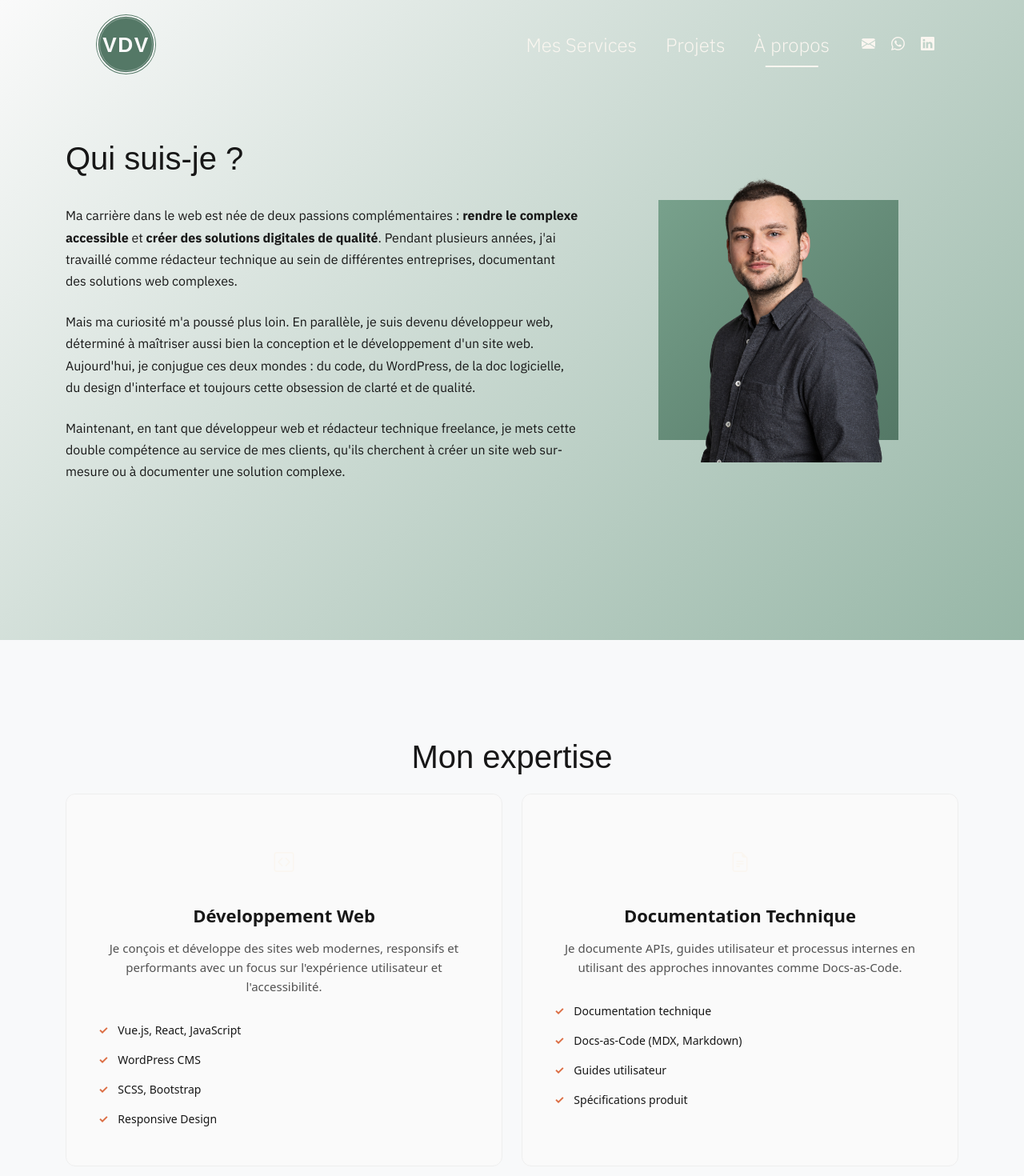
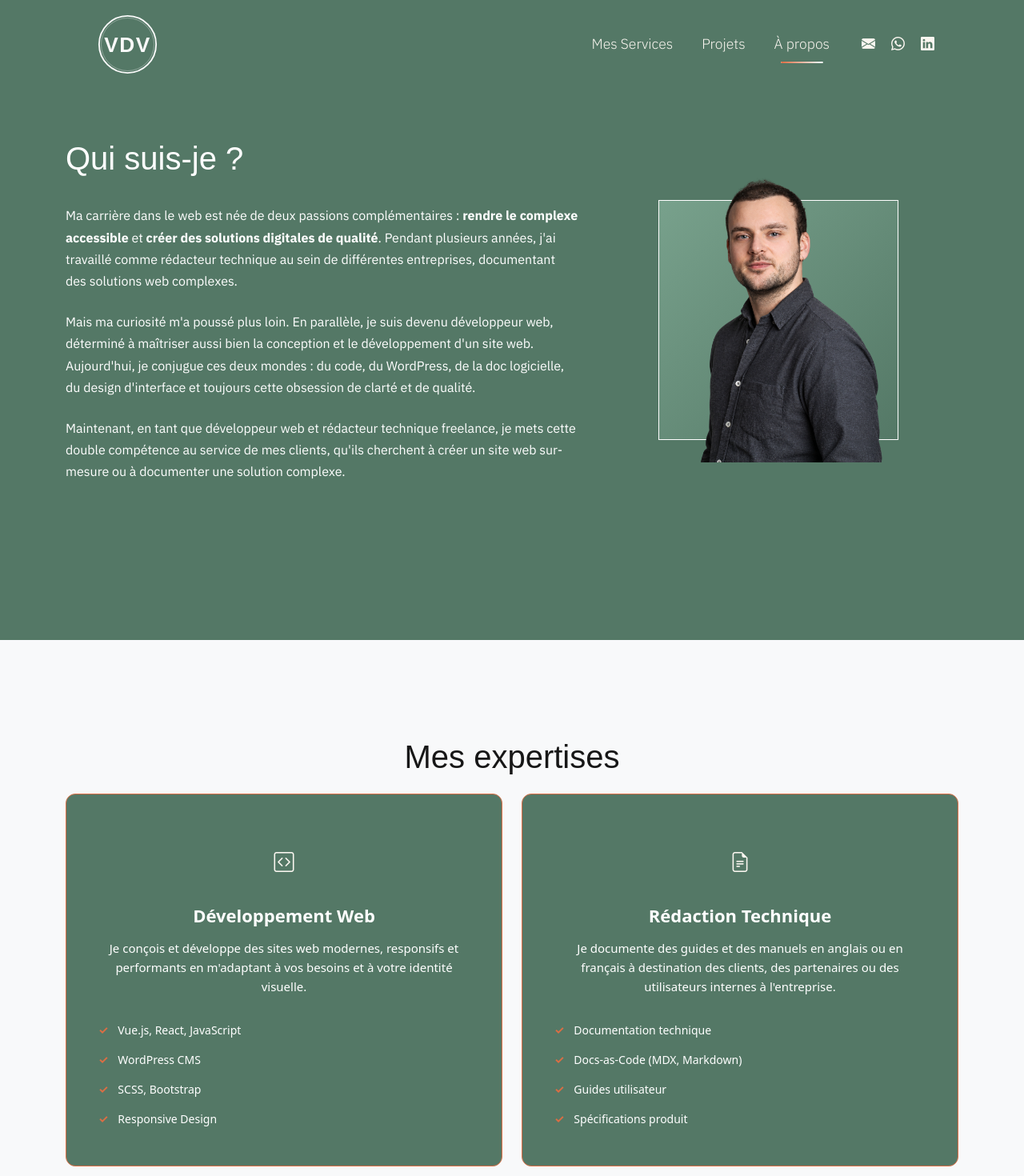
Before and after one commit to VictorDvs/Portfolio, a Vue app: page /about in a window 1280 px wide. Shown: the top 1470 px of the page at 80% size. Built offline with nearby package versions, Linux system fonts and the light colour scheme; a web font is replaced by a local one.

Commit message:
change header hover and about

```diff
--- a/src/assets/styles/_about.scss
+++ b/src/assets/styles/_about.scss
@@ -14,52 +14,11 @@ $color-text-light: $color-neutral-600;
 $py-spacing: 80px; // 5rem
 $py-spacing-lg: 120px; // 7.5rem
 
-// ===== SECTION 1: HERO =====
-.hero {
-  background: linear-gradient(135deg, $color-neutral-50 0%, $color-bg-light 100%);
-  position: relative;
-  overflow: hidden;
-
-  &::before {
-    content: '';
-    position: absolute;
-    top: 0;
-    right: 0;
-    width: 400px;
-    height: 400px;
-    background: radial-gradient(circle, rgba($color-primary, 0.1) 0%, transparent 70%);
-    border-radius: 50%;
-    pointer-events: none;
-  }
-}
-
-.hero-content {
-  position: relative;
-  z-index: 1;
-  padding: 2rem;
-}
-
-.hero-title {
-  font-size: clamp(2.5rem, 5vw, 4rem);
-  font-weight: 700;
-  line-height: 1.2;
-  color: $color-text-body;
-  margin-bottom: 1.5rem;
-  letter-spacing: -0.5px;
-}
-
-.hero-subtitle {
-  font-size: clamp(1.25rem, 3vw, 1.5rem);
-  color: $color-text-light;
-  line-height: 1.6;
-  max-width: 600px;
-  margin: 0 auto;
-}
 
 // ===== SECTION 2: BIO =====
 .bio-section {
   padding: $py-spacing-lg 0;
-  background: linear-gradient(135deg, $color-neutral-50 0%, lighten($color-primary, 25%) 100%);
+  background: rgb(84, 120, 102);
   min-height: 100vh;
   @include displayFlex;
 }
@@ -68,7 +27,7 @@ $py-spacing-lg: 120px; // 7.5rem
   h2 {
     font-family: var(--heading-font-family);
     font-weight: 500;
-    color: $color-text-body;
+    color: #fff;
     margin-bottom: 2rem;
     line-height: 1.3;
   }
@@ -77,7 +36,7 @@ $py-spacing-lg: 120px; // 7.5rem
 .bio-text {
   font-family: var(--body-font-family);
   line-height: 1.7;
-  color: $color-text-body;
+  color: #fff;
   margin-bottom: 1.5rem;
 
   a {
@@ -103,14 +62,11 @@ $py-spacing-lg: 120px; // 7.5rem
 .profile-circle {
   width: 100%;
   height: 100%;
-  // border-radius: 50%;
-  // background: linear-gradient(135deg, lighten($color-primary, 15%) 0%, $color-primary 100%);
   display: flex;
   align-items: center;
   justify-content: center;
-  // font-size: 150px;
-  // color: rgba(#fff, 0.9);
-  // box-shadow: 0 20px 60px rgba($color-primary, 0.2);
+  border: 1px solid #fff;
+
 
   .photo-about {
   width: 300px;
@@ -130,20 +86,20 @@ $py-spacing-lg: 120px; // 7.5rem
 
 .section-title {
   // font-size: clamp(2rem, 4vw, 2.5rem);
-  font-weight: 500;
+  font-weight: 400;
   color: var(--text-color-dark);
   line-height: 1.3;
   margin-bottom: 3rem;
 }
 
 .expertise-card {
-  background: $color-neutral-50;
+  background: rgb(84, 120, 102);
   padding: 2.5rem;
   border-radius: 12px;
   text-align: center;
   transition: all 0.3s ease;
   height: 100%;
-  border: 1px solid $color-neutral-200;
+  border: 1px solid #DC6E44;
 
   &:hover {
     box-shadow: 0 12px 40px rgba($color-primary, 0.15);
@@ -163,14 +119,14 @@ $py-spacing-lg: 120px; // 7.5rem
   h3 {
     font-size: 1.375rem;
     font-weight: 600;
-    color: $color-text-body;
+    color: #fff;
     margin-bottom: 1rem;
   }
 
   p {
     font-size: 0.9375rem;
     line-height: 1.6;
-    color: $color-text-light;
+    color: #fff;
     margin-bottom: 1.5rem;
   }
 }
@@ -183,7 +139,7 @@ $py-spacing-lg: 120px; // 7.5rem
 
   li {
     font-size: 0.875rem;
-    color: $color-text-body;
+    color: #fff;
     padding: 0.5rem 0;
     display: flex;
     align-items: center;
@@ -200,7 +156,7 @@ $py-spacing-lg: 120px; // 7.5rem
 // ===== SECTION 4: EXPÉRIENCE TIMELINE =====
 .experience-section {
   padding: $py-spacing-lg 0;
-  background: $color-neutral-50;
+  background: linear-gradient(180deg, $color-neutral-50 0%, lighten($color-primary, 25%) 100%);
 }
 
 .timeline {
@@ -320,7 +276,7 @@ $py-spacing-lg: 120px; // 7.5rem
   color: $color-text-body;
   margin-bottom: 1.5rem;
   padding-bottom: 1rem;
-  border-bottom: 2px solid $color-primary;
+  border-bottom: 2px solid #DC6E44;
 }
 
 .skill-tags {
--- a/src/assets/styles/_footer.scss
+++ b/src/assets/styles/_footer.scss
@@ -1,7 +1,7 @@
 @import "mixins";
 
 // Color Variables (inherit from your theme)
-$footer-bg: #547866;
+$footer-bg: rgb(84, 120, 102);
 $footer-text: #FAF6F0;
 $footer-text-light: rgba(#FAF6F0, 0.8);
 $footer-divider: rgba(#FAF6F0, 0.2);
--- a/src/assets/styles/_header.scss
+++ b/src/assets/styles/_header.scss
@@ -50,23 +50,64 @@
 /* Lien Accueil - aligné à gauche */
 .nav-link-home {
   margin-right: auto;
+  position: relative;
+  font-weight: 300;
+  font-size: 1.2rem;
+  text-decoration: none;
+  padding: 10px;
+  color: var(--text-color);
+  cursor: pointer;
+  transition: transform 0.3s ease;
+  width: auto;
+  display: inline-block;
 }
 
 /* Style des liens */
 .nav-link {
   position: relative;
   font-weight: 300;
-  font-size: 1.5rem;
+  font-size: 1.1rem;
   text-decoration: none;
   padding: 10px;
   color: var(--text-color);
   cursor: pointer;
   transition: transform 0.3s ease;
   width: auto;
+  display: inline-block;
+
+  // Pseudo-éléments pour l'effet underline animé
+  &::before,
+  &::after {
+    content: '';
+    position: absolute;
+    width: 100%;
+    height: 0.5px;
+    background: linear-gradient(to right, #DC6E44, #FAFAFA);
+    left: 0;
+    transform: scaleX(0);
+    transition: transform 0.3s ease-out;
+  }
+
+  // Underline du bas
+  &::after {
+    bottom: -1px;
+    transform-origin: right;
+  }
+
+  // Underline du top
+  &::before {
+    top: -1px;
+    transform-origin: left;
+  }
 
   &:hover {
-    color: white;
-    transform: scale(1.08);
+    color: #FAFAFA;
+
+    // Animation des underlines au hover
+    &::before,
+    &::after {
+      transform: scaleX(1);
+    }
   }
 }
 
--- a/src/assets/styles/_home.scss
+++ b/src/assets/styles/_home.scss
@@ -32,7 +32,7 @@ $py-80: 5rem;
 
 // ===== SECTION HERO =====
 .hero-section {
-  background: linear-gradient(135deg, $color-primary 0%, darken($color-primary, 5%) 100%);
+  background: rgb(84, 120, 102);
   color: #fff;
   position: relative;
   overflow: hidden;
--- a/src/components/HeaderComponent.vue
+++ b/src/components/HeaderComponent.vue
@@ -24,7 +24,7 @@
         <div class="navbar-nav">
 <router-link
   to="/"
-  class="nav-link nav-link-home no-underline"
+  class="nav-link-home no-underline"
   aria-label="Retour à l'accueil"
   @click="closeMenu"
 >
--- a/src/i18n/locales/fr/about.js
+++ b/src/i18n/locales/fr/about.js
@@ -13,14 +13,14 @@ export default {
         "docsAsCode": "Documentation-as-Code pour des docs maintenables et versionées."
       },
       "expertise": {
-        "title": "Mon expertise",
+        "title": "Mes expertises",
         "webdev": {
           "title": "Développement Web",
-          "desc": "Je conçois et développe des sites web modernes, responsifs et performants avec un focus sur l'expérience utilisateur et l'accessibilité."
+          "desc": "Je conçois et développe des sites web modernes, responsifs et performants en m'adaptant à vos besoins et à votre identité visuelle."
         },
         "techwriting": {
-          "title": "Documentation Technique",
-          "desc": "Je documente APIs, guides utilisateur et processus internes en utilisant des approches innovantes comme Docs-as-Code."
+          "title": "Rédaction Technique",
+          "desc": "Je documente des guides et des manuels en anglais ou en français à destination des clients, des partenaires ou des utilisateurs internes à l'entreprise."
         },
         "accessibility": {
           "title": "Accessibilité & Performance",
@@ -32,22 +32,22 @@ export default {
         "item1": {
           "title": "Formation université Paris Cité",
           "date": "2021 - 2022",
-          "desc": "Diplôme en rédaction technique. Étude approfondie de la documentation numérique, XML, et stratégies de contenus."
+          "desc": "Diplôme en rédaction technique. <br>Étude approfondie de la documentation numérique et structurée, langages du web et stratégies de contenus."
         },
         "item2": {
           "title": "Rédacteur technique ",
           "date": "2022 - 2025",
-          "desc": "Documentation de produits complexes, guides utilisateur, API docs. Initiation aux workflows Docs-as-Code et collaboration agile."
+          "desc": "Documentation de solutions complexes comprenant des docs utilisateurs, d'installation, de développement, de troubleshooting et des bases de connaissances. Rédaction structurée, claire, minimaliste."
         },
         "item3": {
           "title": "Formation AFPA Territoire Digital",
           "date": "2024 - 2025",
-          "desc": "Bootcamp intensif en développement web. Maîtrise de Vue.js, JavaScript, SCSS, et méthodologies frontend modernes."
+          "desc": "Bootcamp intensif en développement web. Maîtrise de frameworks comme Vue.js, Symfony et apprentissage desméthodologies frontend modernes."
         },
         "item4": {
           "title": "Freelance",
           "date": "2026 - Aujourd'hui",
-          "desc": "Création de sites web pour PME/indépendants. Gestion de projets WordPress. Documentation technique personnalisée."
+          "desc": "Création de sites web pour PME et indépendants."
         }
       },
       "skills": {
@@ -55,7 +55,7 @@ export default {
       },
       "cta": {
         "title": "Prêt à collaborer ?",
-        "subtitle": "Que ce soit pour un projet web, une refonte de documentation, ou une discussion sur vos besoin spécifiques, je serais ravi de vous aider.",
+        "subtitle": "Que ce soit pour un projet de site web, un besoin de documentation, ou une discussion sur vos besoin spécifiques, je serais ravi de vous aider.",
         "contactBtn": "Me contacter",
         "quoteBtn": "Demander un devis"
       },
--- a/src/i18n/locales/fr/home.js
+++ b/src/i18n/locales/fr/home.js
@@ -1,7 +1,7 @@
 export default {
     home: {
       hero: {
-        title: "Ensemble, on transforme vos idées en projets clairs et solides",
+        title: "Ensemble, transformons vos idées <br>en projets clairs et solides",
         subtitle: "Rédacteur technique spécialisé dans les logiciels, je mets aussi mes compétences en développement web au service de projets numériques clairs, accessibles et faciles à maintenir",
         cta_primary: "Voir mes services",
         cta_secondary: "M'envoyer un message",
@@ -40,7 +40,7 @@ export default {
     "item1": {
         "quote": "J’ai eu le plaisir de travailler avec Victor pour la refonte complète du site web d’Alkantara, et je ne peux que le recommander ! <br><br>On lui a quand même donné un petit challenge 😅 : passer notre ancien site Wix sur WordPress et refaire entièrement le site… en seulement 1 mois ! <br><br>Victor a été hyper réactif, mais surtout vraiment force de proposition. Il a su nous guider, nous donner les bonnes pistes et aussi nous aider à recadrer nos idées quand on partait un peu dans tous les sens (et il fallait parfois être patient avec nous 😅). <br>C’est un réel plaisir de travailler avec lui : toujours le sourire, disponible, patient et à l’écoute. Et surtout, ses compétences vont bien au-delà du simple développement d’un site. Il nous a accompagnés et aidés sur plein d’autres sujets liés au web et au digital, en trouvant toujours des solutions. <br><br>Un profil multipotentiel, réactif et humain, que je recommande avec grand plaisir !",
         "name": "Éléonore Kahia",
-        "role": "Cheffe de projet digital, Alkantara"
+        "role": "Directrice associée, Alkantara"
     },
     "item2": {
         "quote": "Victor a rejoint mon équipe dans le cadre d'un remplacement de 9 mois, au cours d'une période d'importantes transformations dans l'entreprise. <br><br>Bien que cela soit sa première réelle expérience professionnelle en tant que rédacteur technique, il m'a impressionnée par la rapidité avec laquelle il est monté en compétences et s'est adapté à nos outils et méthodes. <br><br>Victor m'a notamment été d'une aide considérable dans la mise en place de la méthode 'Doc-as-code'. Curieux par nature et soucieux de bien faire, il s'est beaucoup investi dans les recherches en vue d'optimiser nos méthodes et a été force de proposition. <br>Victor est calme et discret sans pour autant être effacé. Il a un effet apaisant et positif sur l'équipe, c'est extrêmement agréable de travailler avec lui. Il a toutes les qualités pour évoluer avec succès dans le monde de la rédaction technique ou ailleurs. <br><br>Je le recommande vivement.",
```
